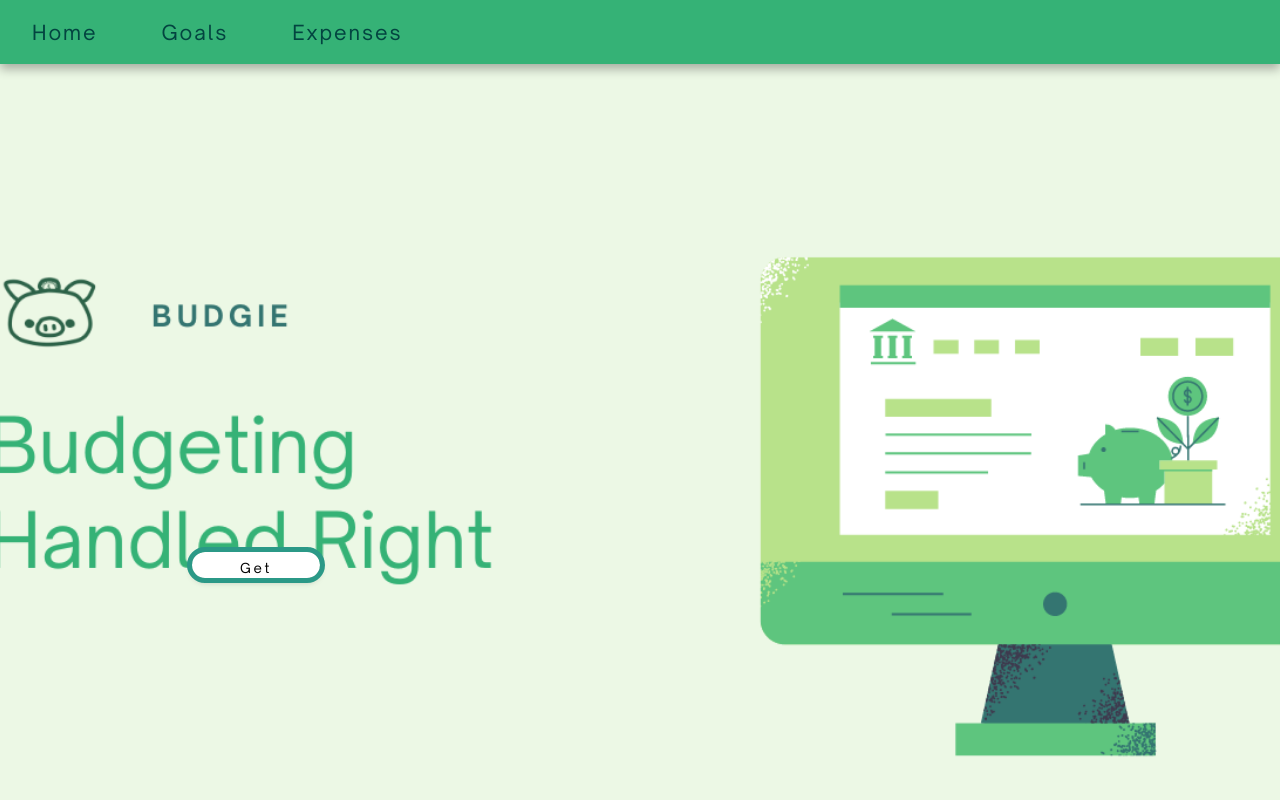
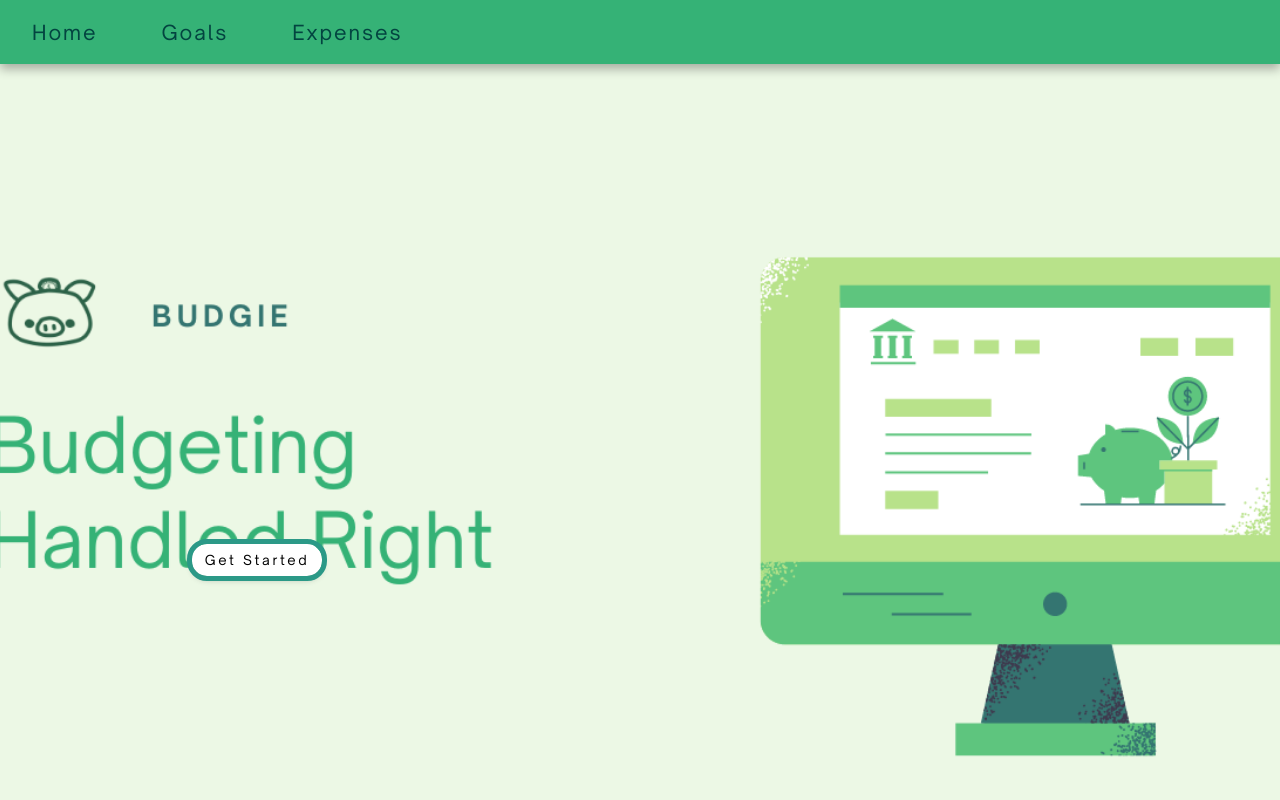
Before and after one commit to vincetrain/budgie, a React (Create React App) app: page / in a window 1280 px wide. Shown: the top 800 px of the page. Built offline with nearby package versions, Linux system fonts and the light colour scheme.

Commit message:
we pushig

```diff
--- a/src/Pages/Home.jsx
+++ b/src/Pages/Home.jsx
@@ -4,9 +4,9 @@ import bg from "../Components/Landing Page Background.png";
 function Home() {
 
 	return (
-		<div className = "pageContainer">
+		<div className = "landingContainer">
 
-			<button id = "addBtn">Get Started</button>
+			<button id = "addBtn2">Get Started</button>
 		</div>
 	);
 }
--- a/src/Pages/Home.scss
+++ b/src/Pages/Home.scss
@@ -1,4 +1,4 @@
-.pageContainer {
+.landingContainer {
     background-image: url("../Components/Landing Page Background.png");
     background-position: top;
     background-position-y: 60%;
@@ -7,7 +7,7 @@
 
 }
 
-#addBtn{
+#addBtn2{
     font-family: "OpenSauce";
     letter-spacing: 0.2em;
     padding: 1vh 1vw;
```
